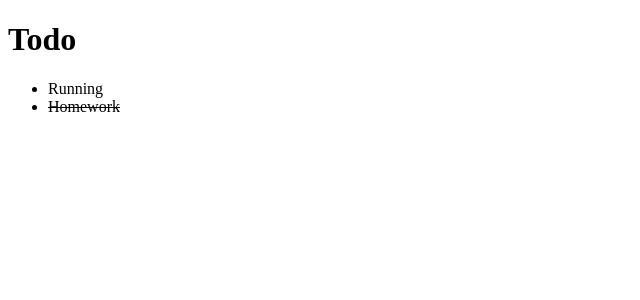
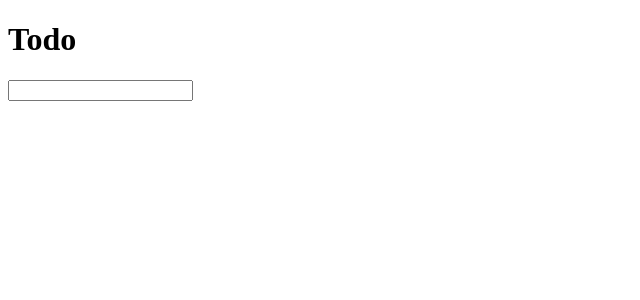
Before and after one commit to catter97/react-tutorial, a React app: page / in a window 1280 px wide. Shown: the top 300 px of the page, without its empty margins (0-640 px from the left). Built offline with nearby package versions, Linux system fonts and the light colour scheme.

Commit message:
add a todo

```diff
--- a/package.json
+++ b/package.json
@@ -29,6 +29,7 @@
     "babel-core": "^6.26.3",
     "babel-eslint": "^10.0.1",
     "babel-loader": "^7.1.5",
+    "babel-plugin-transform-class-properties": "^6.24.1",
     "babel-preset-react": "^6.24.1",
     "eslint": "^5.10.0",
     "eslint-config-airbnb": "^17.1.0",
--- /dev/null
+++ b/src/components/AddTodo.jsx
@@ -0,0 +1,22 @@
+import PropTypes from 'prop-types';
+import React from 'react';
+
+const AddTodo = ({ addTodo }) => {
+  let input;
+  const submit = (e) => {
+    e.preventDefault();
+    addTodo(input.value);
+    input.value = '';
+  };
+  return (
+    <form onSubmit={submit}>
+      <input ref={(node) => { input = node; }} />
+    </form>
+  );
+};
+
+AddTodo.propTypes = {
+  addTodo: PropTypes.func.isRequired,
+};
+
+export default AddTodo;
--- a/src/components/App.jsx
+++ b/src/components/App.jsx
@@ -1,33 +1,32 @@
 import React, { Component } from 'react';
+import AddTodo from 'components/AddTodo';
 import TodoList from 'components/TodoList';
 
 class App extends Component {
-  constructor(props) {
-    super(props);
-    this.state = {
-      todos: [{
-        id: 1,
-        text: 'Running',
-        completed: false,
-      }, {
-        id: 2,
-        text: 'Homework',
-        completed: true,
-      }],
-    };
-  }
+  state = { id: 0, todos: [] };
+
+  addTodo = (text) => {
+    const { id, todos } = this.state;
+    const todo = { id: id + 1, text, completed: false };
+    const ts = Array.from(todos);
+    ts.push(todo);
+    this.setState({ id, todos: ts });
+  };
+
+  toggleCompleted = (id) => {
+    const { todos } = this.state;
+    const t = todos.map(todo => (
+      todo.id !== id ? todo : Object.assign({}, todo, { completed: !todo.completed })));
+    this.setState({ todos: t });
+  };
 
   render() {
     const { todos } = this.state;
-    const toggleCompleted = (id) => {
-      const t = todos.map(todo => (
-        todo.id !== id ? todo : Object.assign({}, todo, { completed: !todo.completed })));
-      this.setState({ todos: t });
-    };
     return (
       <div>
         <h1>Todo</h1>
-        <TodoList todos={todos} onClick={toggleCompleted} />
+        <AddTodo addTodo={this.addTodo} />
+        <TodoList todos={todos} onClick={this.toggleCompleted} />
       </div>
     );
   }
```
Also changed, not shown: .babelrc (added), 1 other file (tests, documents, lock files or other folders).
